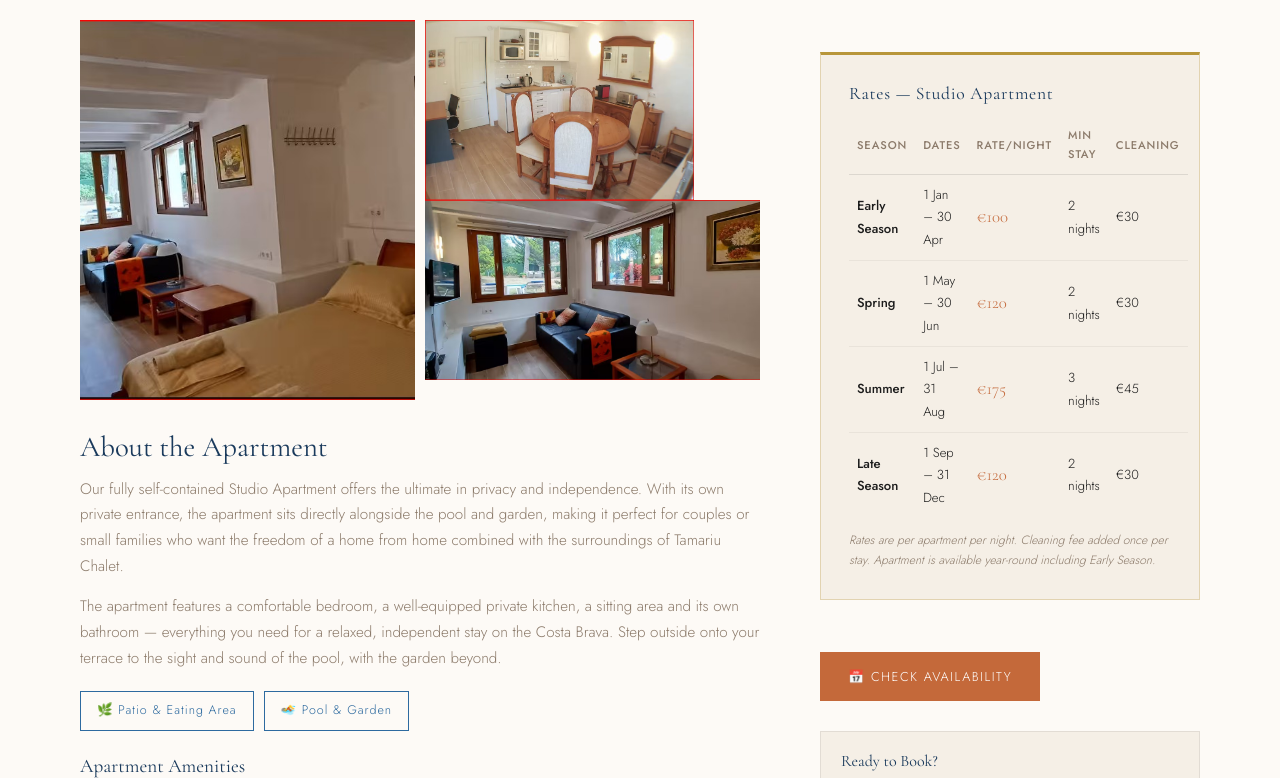
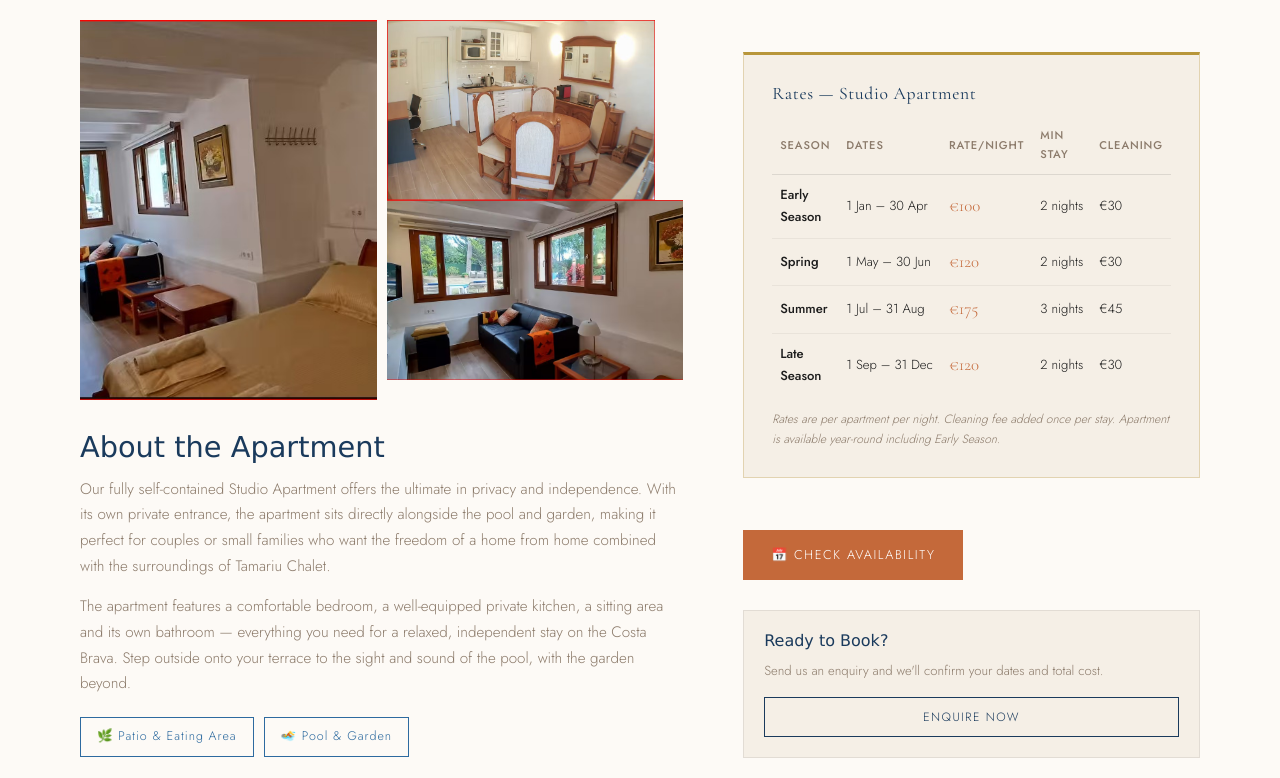
Before and after one commit to psykalist/tamariu-chalet, a plain HTML site: page accommodation/pool-apartment.html in a window 1280 px wide. Shown: the part 460-1238 px from the top of the page. Drawn offline with nearby package versions, Linux system fonts and the light colour scheme.

```diff
--- a/accommodation/pool-apartment.html
+++ b/accommodation/pool-apartment.html
@@ -5,6 +5,13 @@
   <meta name="viewport" content="width=device-width, initial-scale=1.0">
   <title>Studio Apartment — Tamariu Chalet</title>
   <link rel="stylesheet" href="../css/style.css">
+  <!-- Added style to prevent date wrapping in the JS-generated table rows -->
+  <style>
+    .rates-table td:nth-child(2),
+    .rates-table td:nth-child(4) {
+      white-space: nowrap;
+    }
+  </style>
 </head>
 <body>
 
@@ -53,7 +60,8 @@
 </div>
 
 <div class="room-page">
-  <div class="room-page-grid">
+  <!-- Applied grid fix: 2fr for content, 1fr for rates -->
+  <div class="room-page-grid" style="grid-template-columns: 2fr 1fr;">
 
     <!-- LEFT: Gallery + Description -->
     <div>
@@ -67,7 +75,7 @@
         </div>
       </div>
 
-      <h2 style="font-family:'Cormorant Garamond',serif;font-size:1.8rem;color:var(--deep-blue);margin-bottom:12px;">About the Apartment</h2>
+      <h2 style="font-family:Verdana,Arial,sans-serif;font-size:1.8rem;color:var(--deep-blue);margin-bottom:12px;">About the Apartment</h2>
       <p style="color:var(--stone);margin-bottom:14px;font-size:0.95rem;">
         Our fully self-contained Studio Apartment offers the ultimate in privacy and independence.
         With its own private entrance, the apartment sits directly alongside the pool and garden,
@@ -86,7 +94,7 @@
         <a href="../images/shared/garden.jpg" class="shared-link">🏊 Pool &amp; Garden</a>
       </div>
 
-      <h3 style="font-family:'Cormorant Garamond',serif;font-size:1.2rem;color:var(--deep-blue);margin:24px 0 12px;">Apartment Amenities</h3>
+      <h3 style="font-family:Verdana,Arial,sans-serif;font-size:1.2rem;color:var(--deep-blue);margin:24px 0 12px;">Apartment Amenities</h3>
       <ul class="amenities-list">
         <li>Private entrance</li>
         <li>Private bathroom</li>
@@ -113,7 +121,8 @@
     <div>
       <div class="rates-box">
         <h3>Rates — Studio Apartment</h3>
-        <table class="rates-table" data-room-type="apartment">
+        <!-- Applied width fix to fill the column -->
+        <table class="rates-table" data-room-type="apartment" style="width: 100%;">
           <thead>
             <tr>
               <th>Season</th>
@@ -133,7 +142,7 @@
       </a>
 
       <div style="margin-top:30px;padding:20px;background:var(--linen);border:1px solid rgba(0,0,0,0.08);">
-        <h4 style="font-family:'Cormorant Garamond',serif;font-size:1rem;color:var(--deep-blue);margin-bottom:10px;">Ready to Book?</h4>
+        <h4 style="font-family:Verdana,Arial,sans-serif;font-size:1rem;color:var(--deep-blue);margin-bottom:10px;">Ready to Book?</h4>
         <p style="font-size:0.82rem;color:var(--stone);margin-bottom:14px;">Send us an enquiry and we'll confirm your dates and total cost.</p>
         <a href="../contact/index.html?room=pool-apartment" class="btn-outline" style="display:block;text-align:center;">Enquire Now</a>
       </div>
```
